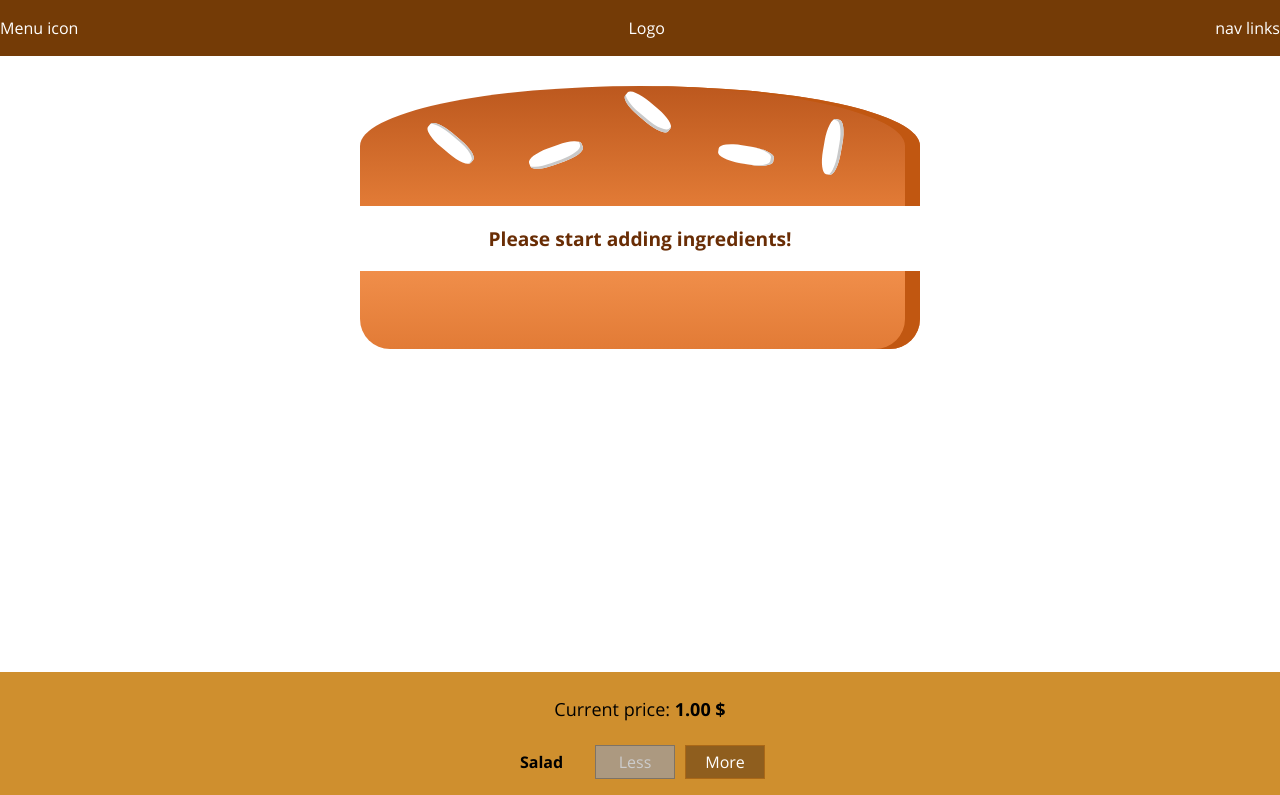
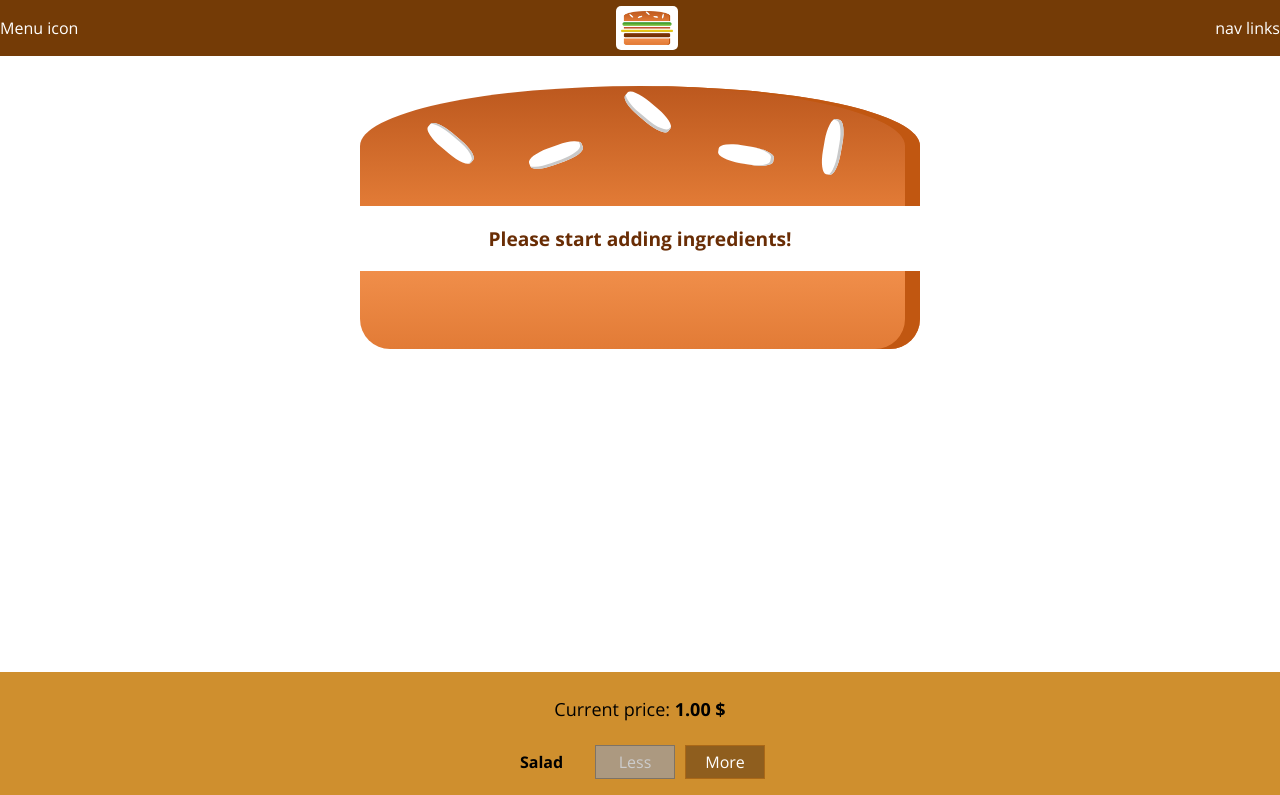
Before and after one commit to ChingizPro/burger-builder, a React (Create React App) app: page / in a window 1280 px wide. Shown: the top 795 px of the page. Built offline with nearby package versions, Linux system fonts and the light colour scheme.

Commit message:
Add logo to the Toolbar

```diff
--- /dev/null
+++ b/src/Components/Logo/Logo.js
@@ -0,0 +1,12 @@
+import React from 'react';
+
+import logoSource from '../../assets/images/burger-logo.png';
+import classes from './Logo.module.css';
+
+const Logo = props => (
+    <div className={classes.Logo}>
+        <img src={logoSource} />
+    </div>
+);
+
+export default Logo;
--- /dev/null
+++ b/src/Components/Logo/Logo.module.css
@@ -0,0 +1,10 @@
+.Logo {
+    height: 77%;
+    background-color: #fff;
+    padding: 5px;
+    border-radius: 5px;
+}
+
+.Logo > img {
+    height: 100%;
+}
--- a/src/Components/Navigation/Toolbar/Toolbar.js
+++ b/src/Components/Navigation/Toolbar/Toolbar.js
@@ -1,11 +1,12 @@
 import React from 'react';
 
+import Logo from '../../Logo/Logo';
 import classes from './Toolbar.module.css';
 
 const Toolbar = props => (
     <div className={classes.Toolbar}>
         <div>Menu icon</div>
-        <div>Logo</div>
+        <Logo />
         <nav>
             nav links
         </nav>
```
Also changed, not shown: src/assets/images/burger-logo.png (added).
